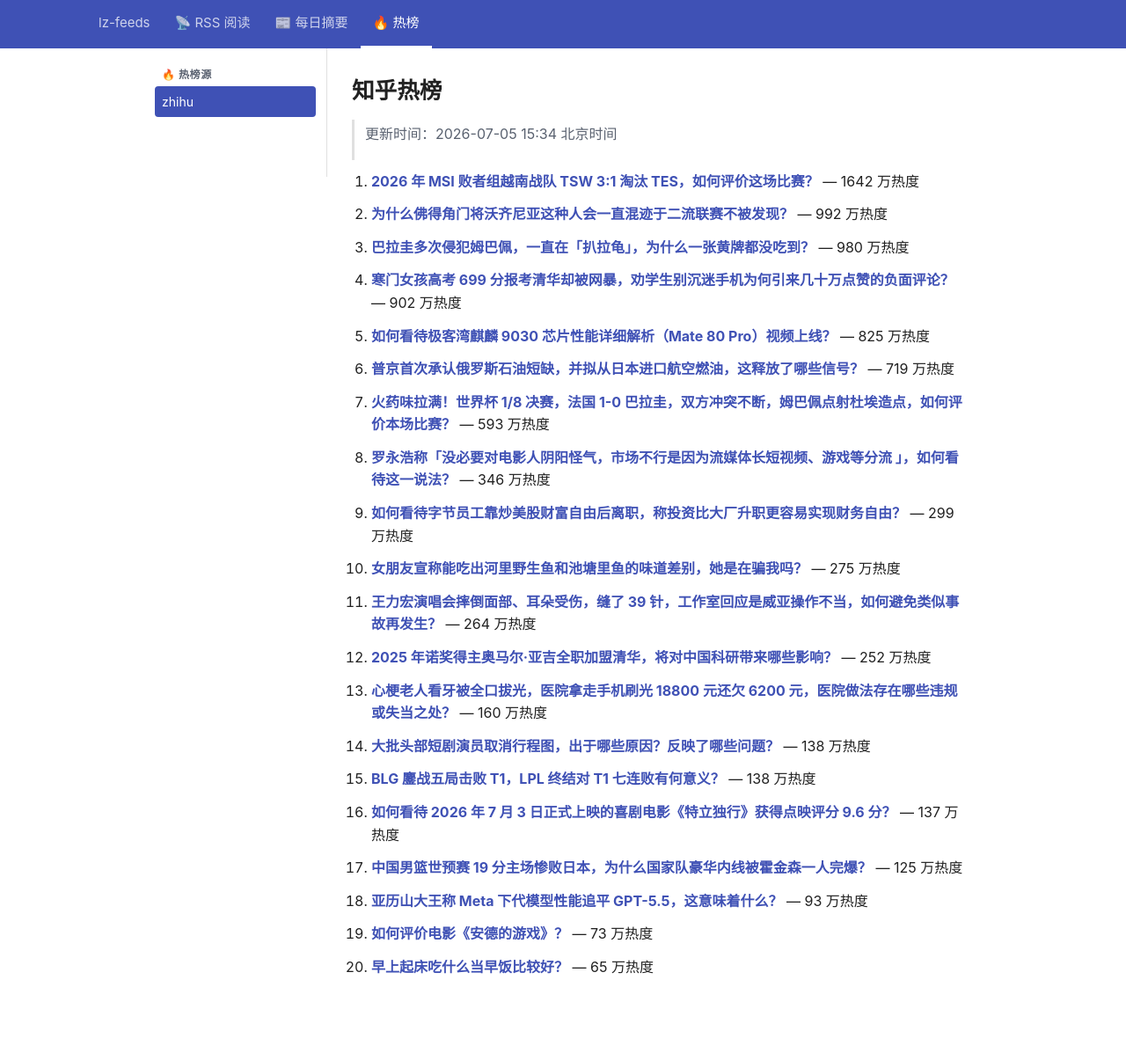
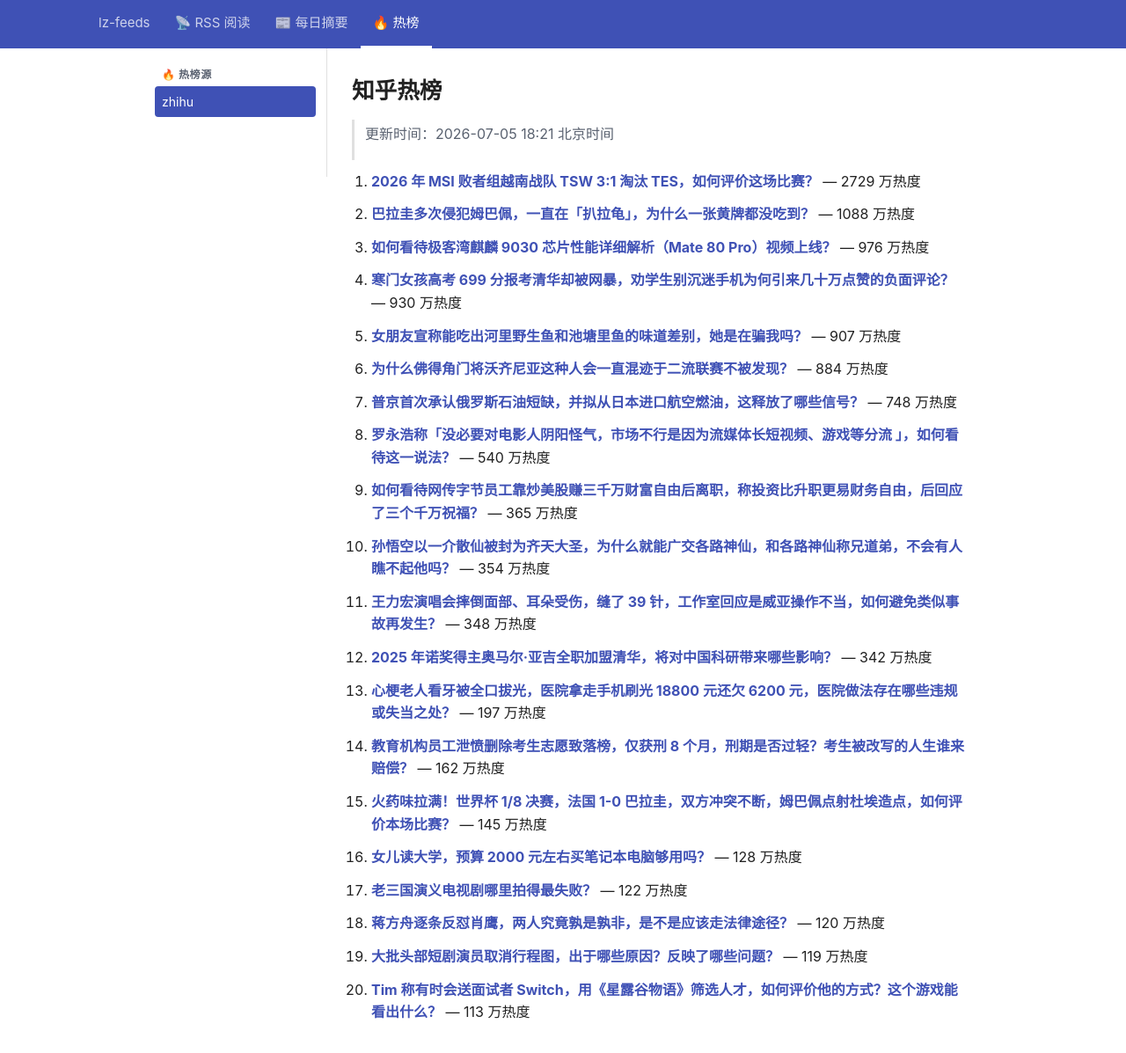
Before and after one commit to lizhang0101/lz-feeds, a Jekyll site: the page built from _hotlist/zhihu.md, in a window 1280 px wide and 1228 px high. Shown: the top 1197 px of the window at 88% size. Built offline with Jekyll 4.4.1, drawn with Linux system fonts in a browser that asks for light colours.

Commit message:
hotlist: 2026-07-05T10:21Z

```diff
--- a/_hotlist/zhihu.md
+++ b/_hotlist/zhihu.md
@@ -1,48 +1,48 @@
 ---
-updated: 2026-07-05 15:34 北京时间
+updated: 2026-07-05 18:21 北京时间
 count: 20
 ---
 
 # 知乎热榜
 
-> 更新时间：2026-07-05 15:34 北京时间
+> 更新时间：2026-07-05 18:21 北京时间
 
-1. **[2026 年 MSI 败者组越南战队 TSW 3:1 淘汰 TES，如何评价这场比赛？](https://www.zhihu.com/question/2057042851272320635)** — 1642 万热度
+1. **[2026 年 MSI 败者组越南战队 TSW 3:1 淘汰 TES，如何评价这场比赛？](https://www.zhihu.com/question/2057042851272320635)** — 2729 万热度
 
-2. **[为什么佛得角门将沃齐尼亚这种人会一直混迹于二流联赛不被发现？](https://www.zhihu.com/question/2056842955726628606)** — 992 万热度
+2. **[巴拉圭多次侵犯姆巴佩，一直在「扒拉龟」，为什么一张黄牌都没吃到？](https://www.zhihu.com/question/2057002166280086469)** — 1088 万热度
 
-3. **[巴拉圭多次侵犯姆巴佩，一直在「扒拉龟」，为什么一张黄牌都没吃到？](https://www.zhihu.com/question/2057002166280086469)** — 980 万热度
+3. **[如何看待极客湾麒麟 9030 芯片性能详细解析（Mate 80 Pro）视频上线？](https://www.zhihu.com/question/2056487235072029858)** — 976 万热度
 
-4. **[寒门女孩高考 699 分报考清华却被网暴，劝学生别沉迷手机为何引来几十万点赞的负面评论？](https://www.zhihu.com/question/2056771003376722999)** — 902 万热度
+4. **[寒门女孩高考 699 分报考清华却被网暴，劝学生别沉迷手机为何引来几十万点赞的负面评论？](https://www.zhihu.com/question/2056771003376722999)** — 930 万热度
 
-5. **[如何看待极客湾麒麟 9030 芯片性能详细解析（Mate 80 Pro）视频上线？](https://www.zhihu.com/question/2056487235072029858)** — 825 万热度
+5. **[女朋友宣称能吃出河里野生鱼和池塘里鱼的味道差别，她是在骗我吗？](https://www.zhihu.com/question/549961837)** — 907 万热度
 
-6. **[普京首次承认俄罗斯石油短缺，并拟从日本进口航空燃油，这释放了哪些信号？](https://www.zhihu.com/question/2056872271713678232)** — 719 万热度
+6. **[为什么佛得角门将沃齐尼亚这种人会一直混迹于二流联赛不被发现？](https://www.zhihu.com/question/2056842955726628606)** — 884 万热度
 
-7. **[火药味拉满！世界杯 1/8 决赛，法国 1-0 巴拉圭，双方冲突不断，姆巴佩点射杜埃造点，如何评价本场比赛？](https://www.zhihu.com/question/2056707285326325305)** — 593 万热度
+7. **[普京首次承认俄罗斯石油短缺，并拟从日本进口航空燃油，这释放了哪些信号？](https://www.zhihu.com/question/2056872271713678232)** — 748 万热度
 
-8. **[罗永浩称「没必要对电影人阴阳怪气，市场不行是因为流媒体长短视频、游戏等分流 」，如何看待这一说法？](https://www.zhihu.com/question/2056128289513666049)** — 346 万热度
+8. **[罗永浩称「没必要对电影人阴阳怪气，市场不行是因为流媒体长短视频、游戏等分流 」，如何看待这一说法？](https://www.zhihu.com/question/2056128289513666049)** — 540 万热度
 
-9. **[如何看待字节员工靠炒美股财富自由后离职，称投资比大厂升职更容易实现财务自由？](https://www.zhihu.com/question/2055415968537618014)** — 299 万热度
+9. **[如何看待网传字节员工靠炒美股赚三千万财富自由后离职，称投资比升职更易财务自由，后回应了三个千万祝福？](https://www.zhihu.com/question/2055415968537618014)** — 365 万热度
 
-10. **[女朋友宣称能吃出河里野生鱼和池塘里鱼的味道差别，她是在骗我吗？](https://www.zhihu.com/question/549961837)** — 275 万热度
+10. **[孙悟空以一介散仙被封为齐天大圣，为什么就能广交各路神仙，和各路神仙称兄道弟，不会有人瞧不起他吗？](https://www.zhihu.com/question/629696950)** — 354 万热度
 
-11. **[王力宏演唱会摔倒面部、耳朵受伤，缝了 39 针，工作室回应是威亚操作不当，如何避免类似事故再发生？](https://www.zhihu.com/question/2056836082835121433)** — 264 万热度
+11. **[王力宏演唱会摔倒面部、耳朵受伤，缝了 39 针，工作室回应是威亚操作不当，如何避免类似事故再发生？](https://www.zhihu.com/question/2056836082835121433)** — 348 万热度
 
-12. **[2025 年诺奖得主奥马尔·亚吉全职加盟清华，将对中国科研带来哪些影响？](https://www.zhihu.com/question/2056465885087405217)** — 252 万热度
+12. **[2025 年诺奖得主奥马尔·亚吉全职加盟清华，将对中国科研带来哪些影响？](https://www.zhihu.com/question/2056465885087405217)** — 342 万热度
 
-13. **[心梗老人看牙被全口拔光，医院拿走手机刷光 18800 元还欠 6200 元，医院做法存在哪些违规或失当之处？](https://www.zhihu.com/question/2056861703225042408)** — 160 万热度
+13. **[心梗老人看牙被全口拔光，医院拿走手机刷光 18800 元还欠 6200 元，医院做法存在哪些违规或失当之处？](https://www.zhihu.com/question/2056861703225042408)** — 197 万热度
 
-14. **[大批头部短剧演员取消行程图，出于哪些原因？反映了哪些问题？](https://www.zhihu.com/question/2055959456802758681)** — 138 万热度
+14. **[教育机构员工泄愤删除考生志愿致落榜，仅获刑 8 个月，刑期是否过轻？考生被改写的人生谁来赔偿？](https://www.zhihu.com/question/2057047195979702923)** — 162 万热度
 
-15. **[BLG 鏖战五局击败 T1，LPL 终结对 T1 七连败有何意义？](https://www.zhihu.com/question/2056830111102546642)** — 138 万热度
+15. **[火药味拉满！世界杯 1/8 决赛，法国 1-0 巴拉圭，双方冲突不断，姆巴佩点射杜埃造点，如何评价本场比赛？](https://www.zhihu.com/question/2056707285326325305)** — 145 万热度
 
-16. **[如何看待 2026 年 7 月 3 日正式上映的喜剧电影《特立独行》获得点映评分 9.6 分？](https://www.zhihu.com/question/2054241838614197404)** — 137 万热度
+16. **[女儿读大学，预算 2000 元左右买笔记本电脑够用吗？](https://www.zhihu.com/question/2050162107103057134)** — 128 万热度
 
-17. **[中国男篮世预赛 19 分主场惨败日本，为什么国家队豪华内线被霍金森一人完爆？](https://www.zhihu.com/question/2056630369068267409)** — 125 万热度
+17. **[老三国演义电视剧哪里拍得最失败？](https://www.zhihu.com/question/424245378)** — 122 万热度
 
-18. **[亚历山大王称 Meta 下代模型性能追平 GPT-5.5，这意味着什么？](https://www.zhihu.com/question/2056351202930062305)** — 93 万热度
+18. **[蒋方舟逐条反怼肖鹰，两人究竟孰是孰非，是不是应该走法律途径？](https://www.zhihu.com/question/2056745223762470335)** — 120 万热度
 
-19. **[如何评价电影《安德的游戏》？](https://www.zhihu.com/question/21933008)** — 73 万热度
+19. **[大批头部短剧演员取消行程图，出于哪些原因？反映了哪些问题？](https://www.zhihu.com/question/2055959456802758681)** — 119 万热度
 
-20. **[早上起床吃什么当早饭比较好？](https://www.zhihu.com/question/420716350)** — 65 万热度
+20. **[Tim 称有时会送面试者 Switch，用《星露谷物语》筛选人才，如何评价他的方式？这个游戏能看出什么？](https://www.zhihu.com/question/2056022201455697979)** — 113 万热度
```
